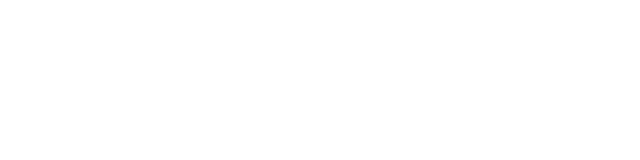
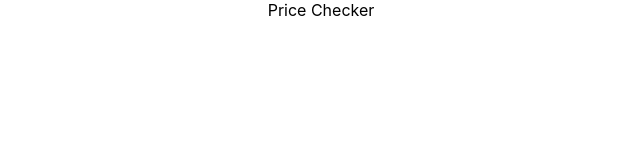
Before and after one commit to Loktysh/price-checker-front, a React (Create React App) app: page / in a window 1280 px wide. Shown: the top 160 px of the page, without its empty margins (319-959 px from the left). Built offline with nearby package versions, Linux system fonts and the light colour scheme.

Commit message:
feat: add Redux Toolkit template

```diff
--- a/package.json
+++ b/package.json
@@ -3,6 +3,7 @@
   "version": "0.1.0",
   "private": true,
   "dependencies": {
+    "@reduxjs/toolkit": "^1.7.1",
     "@testing-library/jest-dom": "^5.11.4",
     "@testing-library/react": "^11.1.0",
     "@testing-library/user-event": "^12.1.10",
@@ -12,6 +13,7 @@
     "@types/react-dom": "^17.0.0",
     "react": "^17.0.2",
     "react-dom": "^17.0.2",
+    "react-redux": "^7.2.6",
     "react-scripts": "4.0.3",
     "typescript": "^4.1.2",
     "web-vitals": "^1.0.1"
--- a/src/index.tsx
+++ b/src/index.tsx
@@ -3,6 +3,7 @@ import ReactDOM from 'react-dom';
 import './index.css';
 import { App } from './modules/App';
 import reportWebVitals from './reportWebVitals';
+import { Provider } from 'react-redux';
 
 ReactDOM.render(
   <React.StrictMode>
--- a/src/modules/App/index.tsx
+++ b/src/modules/App/index.tsx
@@ -2,5 +2,5 @@ import React from 'react';
 import './index.css';
 
 export const App = () => {
-  return <div className='App'></div>;
+  return <div className='App'>Price Checker</div>;
 };
--- /dev/null
+++ b/src/store/exampleSlice.js
@@ -0,0 +1,5 @@
+import { createSlice } from '@reduxjs/toolkit';
+
+const exampleSlice = createSlice({
+  name: 'example',
+});
--- /dev/null
+++ b/src/store/index.js
@@ -0,0 +1,5 @@
+import { configureStore } from '@reduxjs/toolkit';
+
+export default configureStore({
+  reducer: {},
+});
```
Also changed, not shown: 1 other file (tests, documents, lock files or other folders).
